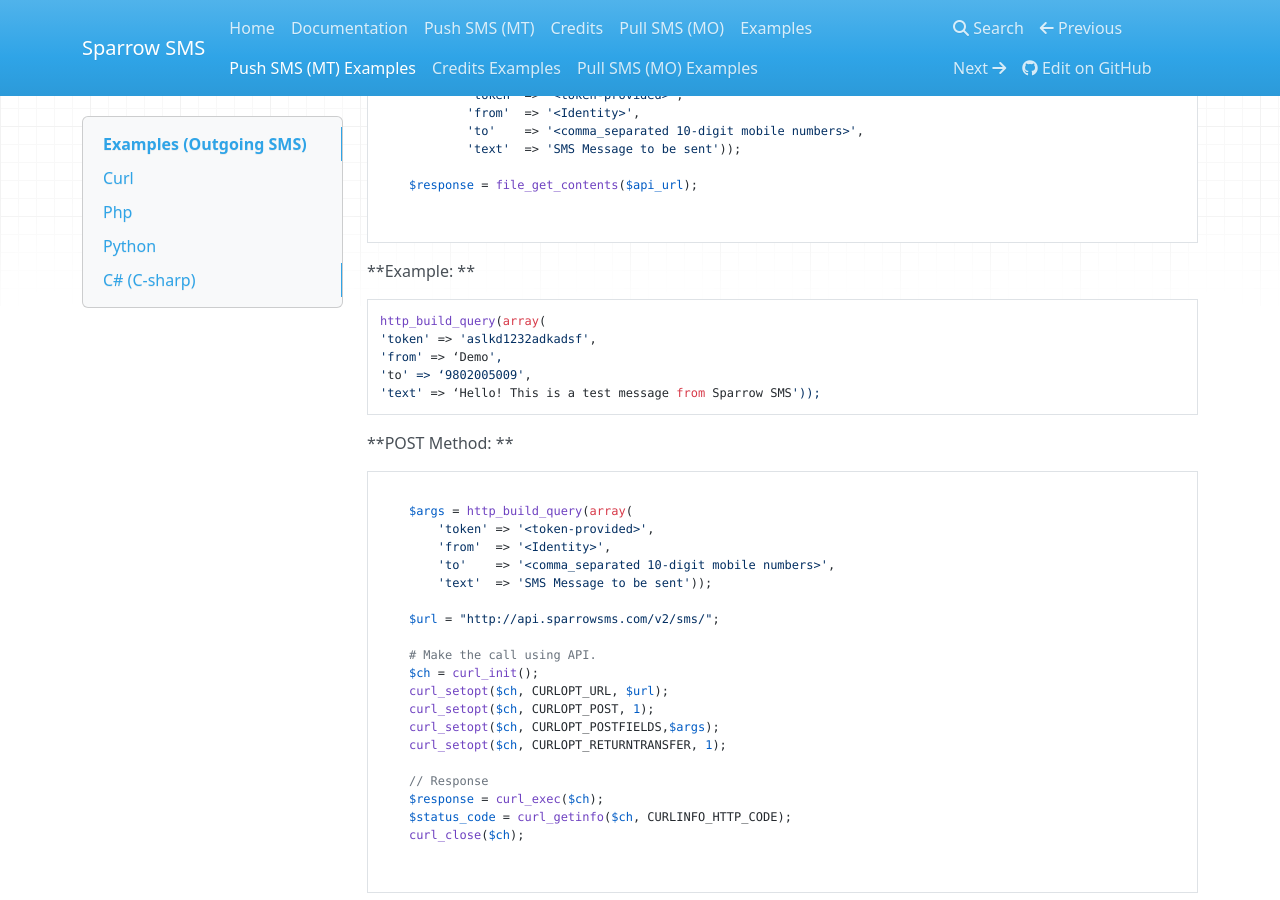
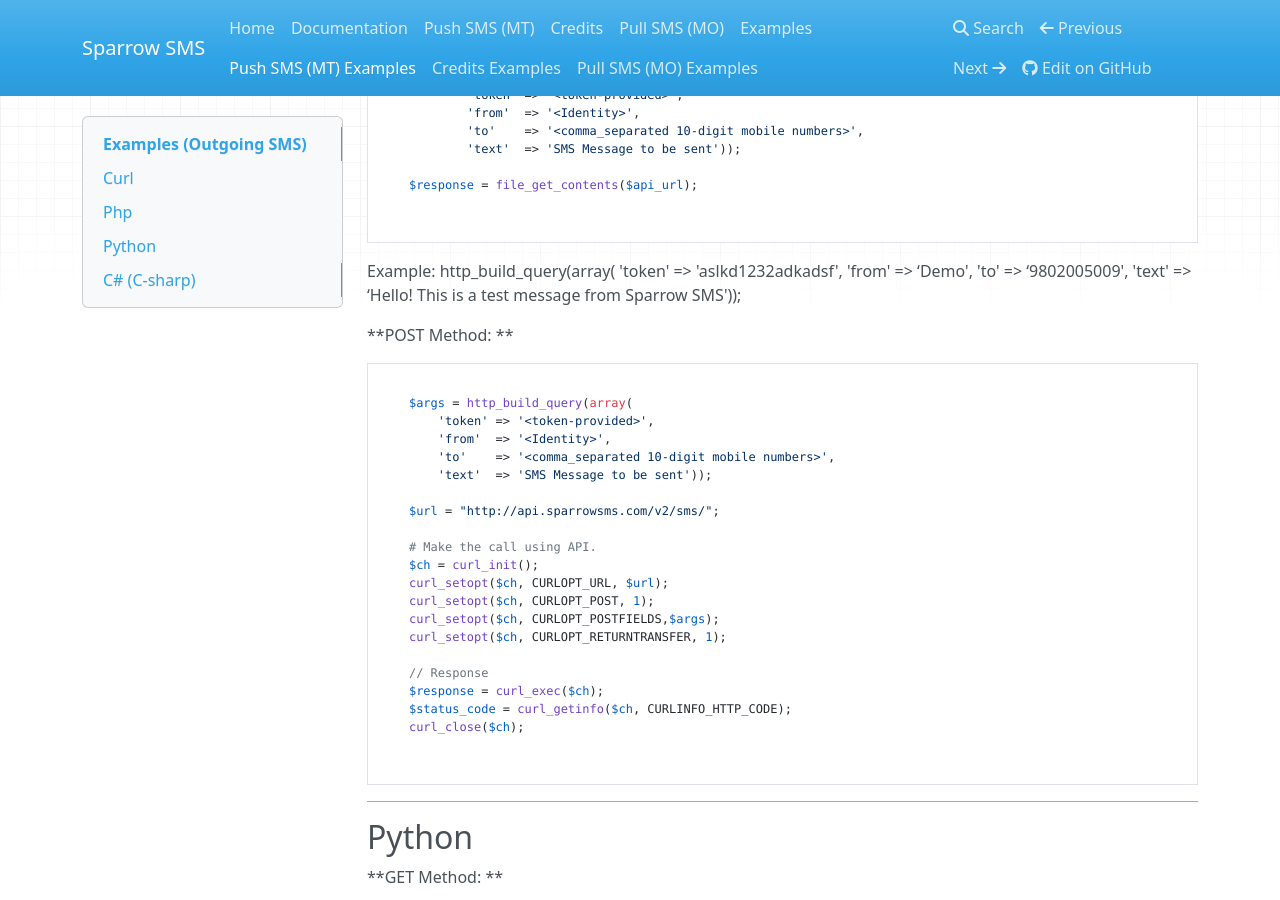
Before and after one commit to sparrowsms/apidocs, an MkDocs documentation site: the page built from docs/examples_outgoing.md, in a window 1280 px wide and 900 px high, scrolled down 473 px. Built offline with MkDocs 1.6.1, drawn with Linux system fonts in a browser that asks for light colours; nearby versions of some CDN libraries; old or Windows-style settings are respelled for this version of MkDocs; part of the change alters nothing that is shown.

````diff
--- a/docs/examples_outgoing.md
+++ b/docs/examples_outgoing.md
@@ -32,15 +32,13 @@
 
 ```
 
-**Example: **
-
-```
+Example:
 http_build_query(array(
 'token' => 'aslkd1232adkadsf',
 'from' => ‘Demo',
 'to' => ‘9802005009',
 'text' => ‘Hello! This is a test message from Sparrow SMS'));
-```
+
 
 **POST Method: **
 
````
Also changed, not shown: 1 other file.
